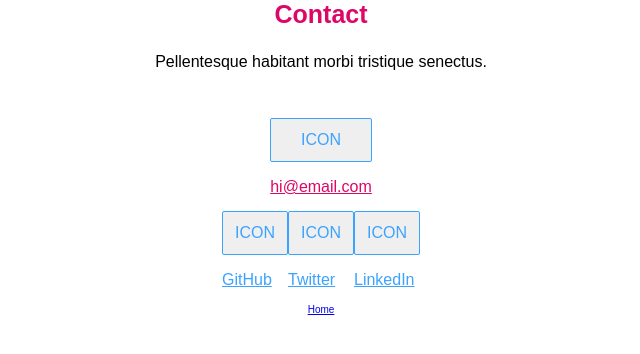
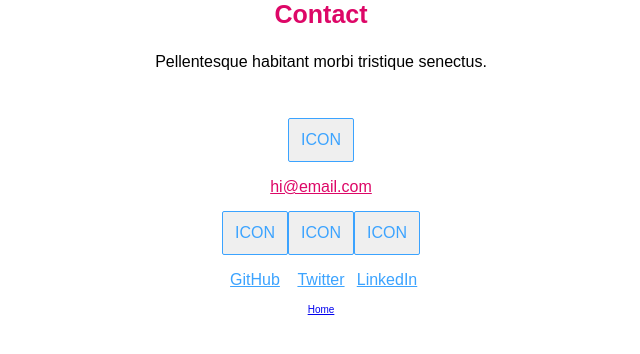
Before and after one commit to AlexEntrepreneur/dev-portfolio, a React app: page /contact in a window 1280 px wide. Shown: the top 354 px of the page, without its empty margins (319-959 px from the left). Built offline with nearby package versions, Linux system fonts and the light colour scheme.

Commit message:
Center Content View Icon Text

```diff
--- a/src/views/6-Contact/ContactView.jsx
+++ b/src/views/6-Contact/ContactView.jsx
@@ -13,7 +13,7 @@ function ContactView() {
       </Section>
 
       <A href="mailto:hi@email.com" noUnderline>
-        <Container column>
+        <Container column hCenter>
           <Button marginBottom={small_space}>Icon</Button>
           <Text color={theme_primary} underline>hi@email.com</Text>
         </Container>
@@ -21,19 +21,19 @@ function ContactView() {
 
       <Container>
         <A href="https://github.com/AlexEntrepreneur" target="_blank" noUnderline>
-          <Container column>
+          <Container column hCenter>
             <Button marginBottom={small_space}>Icon</Button>
             <Text underline>GitHub</Text>
           </Container>
         </A>
         <A href="https://twitter.com/AlexEntrprnr" target="_blank" noUnderline>
-          <Container column>
+          <Container column hCenter>
             <Button marginBottom={small_space}>Icon</Button>
             <Text underline>Twitter</Text>
           </Container>
         </A>
         <A href="https://linkedin.com/" target="_blank" noUnderline>
-          <Container column>
+          <Container column hCenter>
             <Button marginBottom={small_space}>Icon</Button>
             <Text underline>LinkedIn</Text>
           </Container>
```
